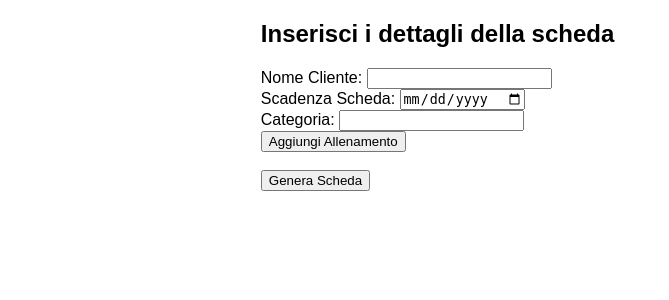
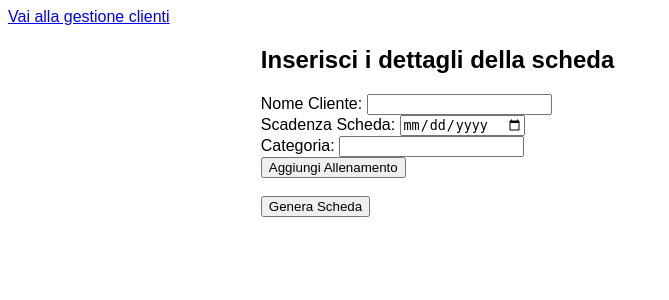
Before and after one commit to luposian/ProgrammaSchede, a Flask app: page / in a window 1280 px wide. Shown: the top 300 px of the page, without its empty margins (0-669 px from the left). Run offline with Flask 3, Linux system fonts and the light colour scheme.

Commit message:
Update index.html

```diff
--- a/templates/index.html
+++ b/templates/index.html
@@ -4,6 +4,7 @@
     <meta charset="UTF-8">
     <meta name="viewport" content="width=device-width, initial-scale=1.0">
     <title>Creazione Scheda Allenamento</title>
+    <a href="/clienti" class="manage-clients-button">Vai alla gestione clienti</a>
     <style>
         body { font-family: Arial, sans-serif; }
         .container { width: 60%; margin: auto; }
```
